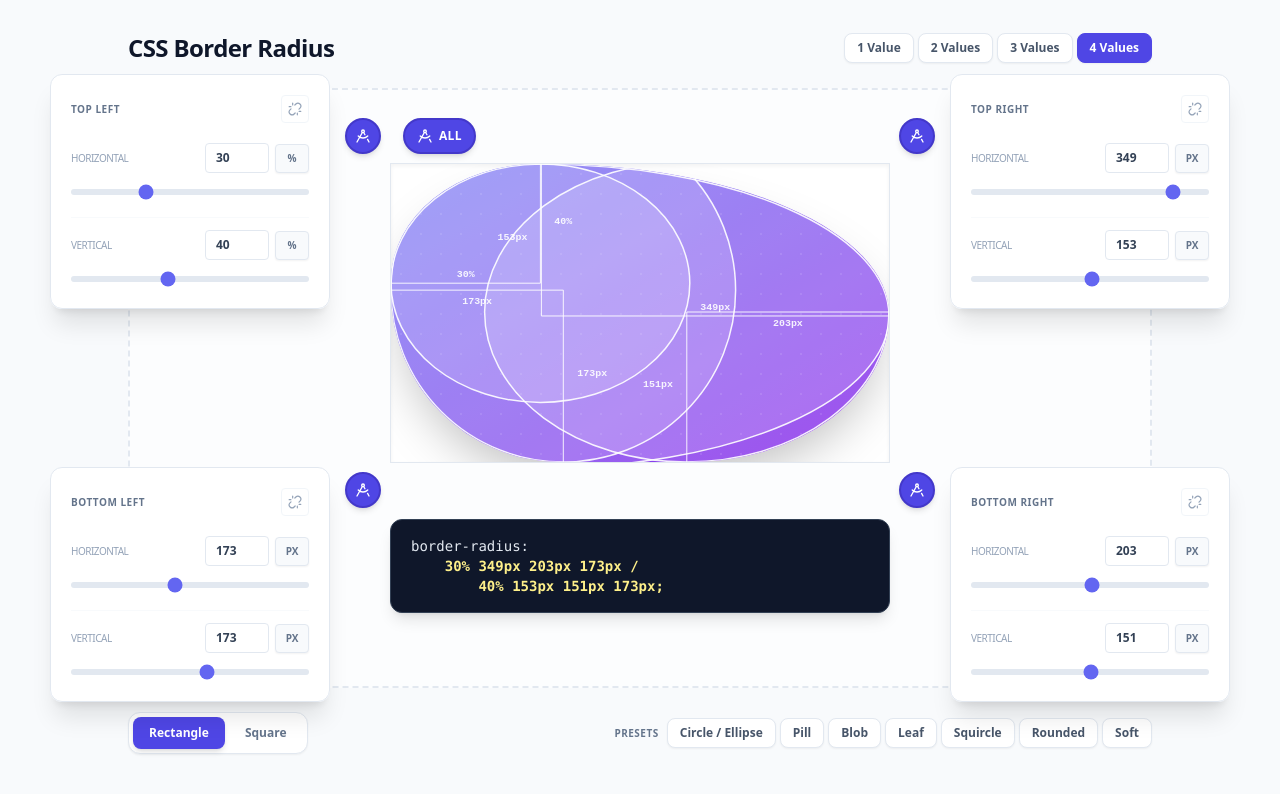
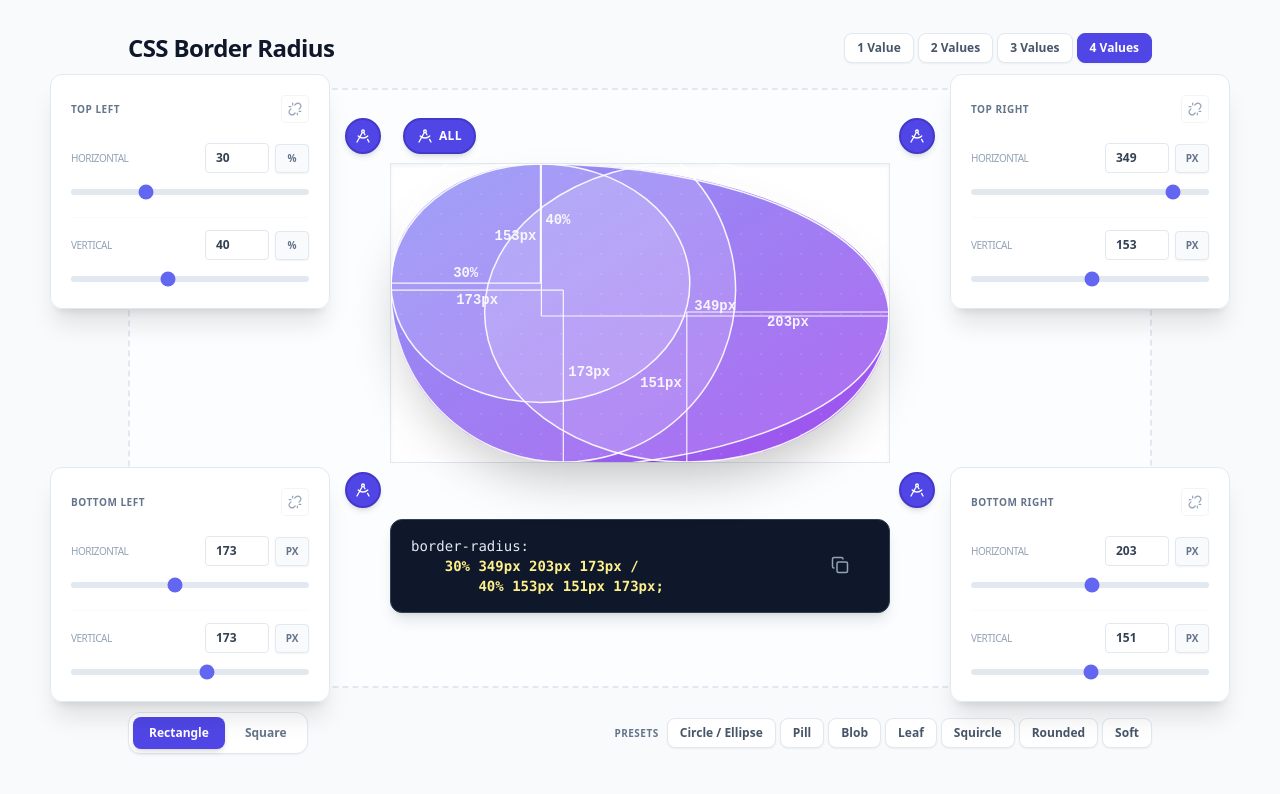
Before and after one commit to shrfrn/border-radius-playground, a React (Vite) app: page / in a window 1280 px wide. Shown: the top 794 px of the page. Built offline with nearby package versions, Linux system fonts and the light colour scheme.

Commit message:
Add overlay

```diff
--- a/src/App.jsx
+++ b/src/App.jsx
@@ -1,5 +1,5 @@
 import React, { useState, useCallback, useEffect } from 'react'
-import { Link as LinkIcon, Unlink, DraftingCompass } from 'lucide-react'
+import { Link as LinkIcon, Unlink, DraftingCompass, Copy } from 'lucide-react'
 
 // --- Sub-components moved outside to prevent remounting/focus loss ---
 
@@ -161,7 +161,15 @@ function getDisplayRadii(radiiPx, radiiPct, units) {
 	return out
 }
 
+const OVERLAY_ACCENT = '#00e5ff'
+const OVERLAY_DEFAULT_STROKE = 'rgba(255,255,255,0.9)'
+const OVERLAY_DEFAULT_FILL = 'rgba(255,255,255,0.15)'
+const RADII_FONT_SIZE = 14
+const DIM_TICK = 6
+const DIM_LINE_GAP = 32 // gap in line for centered text
+
 function CornerRadiiOverlay({ width, height, radii, units, visibleCorners = { tl: true, tr: true, br: true, bl: true } }) {
+	const [hoveredCorner, setHoveredCorner] = useState(null)
 	const toPx = (val, unit, dim) => (unit === '%' ? (val / 100) * dim : val)
 	const isSquare = width === height
 	const getCornerData = c => {
@@ -175,9 +183,7 @@ function CornerRadiiOverlay({ width, height, radii, units, visibleCorners = { tl
 		return { hPx, vPx, hLabel, vLabel, showBothRadii: sameVal && !isSquare }
 	}
 
-	const strokeColor = 'rgba(255,255,255,0.9)'
-	const fillColor = 'rgba(255,255,255,0.15)'
-	const vLabelGap = 14 // fixed gap between vertical radius line and label (edge-to-edge)
+	const vLabelGap = 5
 
 	const cornerConfig = [
 		{ c: 'tl', cx: d => d.hPx, cy: d => d.vPx, hLine: d => ({ x1: d.hPx, y1: d.vPx, x2: 0, y2: d.vPx }), vLine: d => ({ x1: d.hPx, y1: d.vPx, x2: d.hPx, y2: 0 }), hLabel: d => ({ x: d.hPx / 2, y: d.vPx - 6 }), vLabel: d => ({ x: d.hPx + vLabelGap, y: d.vPx / 2, anchor: 'start' }) },
@@ -186,8 +192,75 @@ function CornerRadiiOverlay({ width, height, radii, units, visibleCorners = { tl
 		{ c: 'bl', cx: d => d.hPx, cy: d => height - d.vPx, hLine: d => ({ x1: d.hPx, y1: height - d.vPx, x2: 0, y2: height - d.vPx }), vLine: d => ({ x1: d.hPx, y1: height - d.vPx, x2: d.hPx, y2: height }), hLabel: d => ({ x: d.hPx / 2, y: height - d.vPx + 14 }), vLabel: d => ({ x: d.hPx + vLabelGap, y: height - d.vPx / 2, anchor: 'start' }) },
 	]
 
+	function getDimSidesForCorner(c) {
+		const u = units[c] ?? ['px', 'px']
+		const widthLabel = u[0] === '%' ? '100%' : `${width}px`
+		const heightLabel = u[1] === '%' ? '100%' : `${height}px`
+		const edgeOffset = 8
+		return {
+			tl: [
+				{ type: 'top', x1: 0, y: edgeOffset, x2: width, tickDy: DIM_TICK, cx: width / 2, label: widthLabel },
+				{ type: 'left', y1: 0, x: edgeOffset, y2: height, tickDx: DIM_TICK, cy: height / 2, label: heightLabel, textX: edgeOffset, textAnchor: 'middle' },
+			],
+			tr: [
+				{ type: 'top', x1: 0, y: edgeOffset, x2: width, tickDy: DIM_TICK, cx: width / 2, label: widthLabel },
+				{ type: 'right', y1: 0, x: width - edgeOffset, y2: height, tickDx: -DIM_TICK, cy: height / 2, label: heightLabel, textX: width - edgeOffset, textAnchor: 'middle' },
+			],
+			br: [
+				{ type: 'bottom', x1: 0, y: height - edgeOffset, x2: width, tickDy: -DIM_TICK, cx: width / 2, label: widthLabel },
+				{ type: 'right', y1: 0, x: width - edgeOffset, y2: height, tickDx: -DIM_TICK, cy: height / 2, label: heightLabel, textX: width - edgeOffset, textAnchor: 'middle' },
+			],
+			bl: [
+				{ type: 'bottom', x1: 0, y: height - edgeOffset, x2: width, tickDy: -DIM_TICK, cx: width / 2, label: widthLabel },
+				{ type: 'left', y1: 0, x: edgeOffset, y2: height, tickDx: DIM_TICK, cy: height / 2, label: heightLabel, textX: edgeOffset, textAnchor: 'middle' },
+			],
+		}[c]
+	}
+
+	function renderSideDimension(side) {
+		const stroke = OVERLAY_ACCENT
+		const isHoriz = side.type === 'top' || side.type === 'bottom'
+		const half = DIM_LINE_GAP / 2
+		if (isHoriz) {
 			return (
-		<svg className="absolute inset-0 w-full h-full pointer-events-none" viewBox={`0 0 ${width} ${height}`} preserveAspectRatio="none">
+				<g key={side.type}>
+					<line x1={side.x1} y1={side.y} x2={side.cx - half} y2={side.y} stroke={stroke} strokeWidth={1.2} />
+					<line x1={side.cx + half} y1={side.y} x2={side.x2} y2={side.y} stroke={stroke} strokeWidth={1.2} />
+					<line x1={side.x1} y1={side.y} x2={side.x1} y2={side.y + side.tickDy} stroke={stroke} strokeWidth={1.2} />
+					<line x1={side.x2} y1={side.y} x2={side.x2} y2={side.y + side.tickDy} stroke={stroke} strokeWidth={1.2} />
+					<text x={side.cx} y={side.y} dy="0.35em" textAnchor="middle" fill={stroke} fontSize={11} fontFamily="monospace" fontWeight="bold">{side.label}</text>
+				</g>
+			)
+		}
+		return (
+			<g key={side.type}>
+				<line x1={side.x} y1={side.y1} x2={side.x} y2={side.cy - half} stroke={stroke} strokeWidth={1.2} />
+				<line x1={side.x} y1={side.cy + half} x2={side.x} y2={side.y2} stroke={stroke} strokeWidth={1.2} />
+				<line x1={side.x} y1={side.y1} x2={side.x + side.tickDx} y2={side.y1} stroke={stroke} strokeWidth={1.2} />
+				<line x1={side.x} y1={side.y2} x2={side.x + side.tickDx} y2={side.y2} stroke={stroke} strokeWidth={1.2} />
+				<text
+					x={side.textX ?? side.x}
+					y={side.cy}
+					dy="0.35em"
+					textAnchor={side.textAnchor ?? 'middle'}
+					fill={stroke}
+					fontSize={11}
+					fontFamily="monospace"
+					fontWeight="bold"
+					transform={`rotate(-90 ${side.textX ?? side.x} ${side.cy})`}
+				>
+					{side.label}
+				</text>
+			</g>
+		)
+	}
+
+	return (
+		<svg className="absolute inset-0 w-full h-full" style={{ pointerEvents: 'none' }} viewBox={`0 0 ${width} ${height}`} preserveAspectRatio="none">
+			{/* Side dimensions on hover – pointer-events wrapper so only corners receive hover */}
+			<g style={{ pointerEvents: 'none', opacity: hoveredCorner ? 1 : 0, transition: 'opacity 0.2s ease-out' }}>
+				{hoveredCorner && getDimSidesForCorner(hoveredCorner)?.map(renderSideDimension)}
+			</g>
 			{cornerConfig.map(({ c, cx, cy, hLine, vLine, hLabel, vLabel }) => {
 				if (!visibleCorners[c]) return null
 				const d = getCornerData(c)
@@ -196,19 +269,27 @@ function CornerRadiiOverlay({ width, height, radii, units, visibleCorners = { tl
 				const vl = vLine(d)
 				const hPos = hLabel(d)
 				const vPos = vLabel(d)
+				const isHovered = hoveredCorner === c
+				const strokeColor = isHovered ? OVERLAY_ACCENT : OVERLAY_DEFAULT_STROKE
+				const fillColor = isHovered ? 'rgba(0,229,255,0.12)' : OVERLAY_DEFAULT_FILL
 				return (
-					<g key={c}>
+					<g
+						key={c}
+						style={{ pointerEvents: 'auto', cursor: 'pointer' }}
+						onMouseEnter={() => setHoveredCorner(c)}
+						onMouseLeave={() => setHoveredCorner(null)}
+					>
 						<ellipse cx={cx(d)} cy={cy(d)} rx={d.hPx} ry={d.vPx} fill={fillColor} stroke={strokeColor} strokeWidth={1.5} />
 						{d.hPx > 0 && (d.showBothRadii || d.hPx !== d.vPx) && (
 							<>
-								<line x1={hl.x1} y1={hl.y1} x2={hl.x2} y2={hl.y2} stroke={strokeColor} strokeWidth={1} />
-								<text x={hPos.x} y={hPos.y} textAnchor="middle" fill={strokeColor} fontSize={10} fontFamily="monospace" fontWeight="bold">{d.hLabel}</text>
+								<line x1={hl.x1} y1={hl.y1} x2={hl.x2} y2={hl.y2} stroke={strokeColor} strokeWidth={1.2} />
+								<text x={hPos.x} y={hPos.y} textAnchor="middle" fill={strokeColor} fontSize={RADII_FONT_SIZE} fontFamily="monospace" fontWeight="bold">{d.hLabel}</text>
 							</>
 						)}
 						{d.vPx > 0 && (d.showBothRadii || d.hPx !== d.vPx || isSquare) && (
 							<>
-								<line x1={vl.x1} y1={vl.y1} x2={vl.x2} y2={vl.y2} stroke={strokeColor} strokeWidth={1} />
-								<text x={vPos.x} y={vPos.y} textAnchor={vPos.anchor ?? 'middle'} fill={strokeColor} fontSize={10} fontFamily="monospace" fontWeight="bold">{d.vLabel}</text>
+								<line x1={vl.x1} y1={vl.y1} x2={vl.x2} y2={vl.y2} stroke={strokeColor} strokeWidth={1.2} />
+								<text x={vPos.x} y={vPos.y} textAnchor={vPos.anchor ?? 'middle'} fill={strokeColor} fontSize={RADII_FONT_SIZE} fontFamily="monospace" fontWeight="bold">{d.vLabel}</text>
 							</>
 						)}
 					</g>
@@ -218,31 +299,80 @@ function CornerRadiiOverlay({ width, height, radii, units, visibleCorners = { tl
 	)
 }
 
+function getCssSnippetText(borderRadiusString) {
+	const hasSlash = borderRadiusString.includes(' / ')
+	const parts = hasSlash ? borderRadiusString.split(' / ') : null
+	const valueCount = hasSlash ? 0 : borderRadiusString.trim().split(/\s+/).length
+	const isSinglePair = hasSlash && parts?.length === 2 && !parts[0].trim().includes(' ') && !parts[1].trim().includes(' ')
+	const isTwoPairs = hasSlash && parts?.length === 2 && parts[0].trim().split(/\s+/).length === 2 && parts[1].trim().split(/\s+/).length === 2
+	if (valueCount === 1 || valueCount === 2) return `border-radius: ${borderRadiusString};`
+	if (isSinglePair || isTwoPairs || valueCount === 3) return `border-radius:\n    ${borderRadiusString};`
+	if (parts?.length === 2) return `border-radius:\n    ${parts[0]} / \n        ${parts[1]};`
+	return `border-radius: ${borderRadiusString};`
+}
+
 function CssRuleDisplay({ borderRadiusString }) {
 	const hasSlash = borderRadiusString.includes(' / ')
 	const parts = hasSlash ? borderRadiusString.split(' / ') : null
 	const valueCount = hasSlash ? 0 : borderRadiusString.trim().split(/\s+/).length
+	const isSinglePair = hasSlash && parts?.length === 2 && !parts[0].trim().includes(' ') && !parts[1].trim().includes(' ')
+	const isTwoPairs = hasSlash && parts?.length === 2 && parts[0].trim().split(/\s+/).length === 2 && parts[1].trim().split(/\s+/).length === 2
+
+	const onCopy = () => navigator.clipboard.writeText(getCssSnippetText(borderRadiusString))
+
+	const copyButton = (
+		<button
+			type="button"
+			onClick={onCopy}
+			className="absolute top-3 right-3 p-2 rounded-lg text-slate-400 hover:text-white hover:bg-slate-700 transition-colors focus:outline-none focus:ring-2 focus:ring-indigo-500 focus:ring-offset-2 focus:ring-offset-slate-900"
+			title="Copy CSS"
+			aria-label="Copy CSS"
+		>
+			<Copy size={18} />
+		</button>
+	)
 
 	if (valueCount === 1 || valueCount === 2) {
 		return (
+			<div className="relative pr-12">
+				{copyButton}
 				<p className="font-mono text-xs md:text-sm leading-relaxed break-words text-left">
 					<span className="text-slate-200">border-radius: </span>
 					<span className="text-yellow-200 font-bold">{borderRadiusString};</span>
 				</p>
+			</div>
+		)
+	}
+
+	if (isSinglePair || isTwoPairs) {
+		return (
+			<div className="relative pr-12">
+				{copyButton}
+				<p className="font-mono text-xs md:text-sm leading-relaxed break-words text-left whitespace-pre">
+					<span className="text-slate-200">border-radius:</span>
+					{'\n'}
+					<span className="text-yellow-200 font-bold">{'    '}{borderRadiusString};</span>
+				</p>
+			</div>
 		)
 	}
 
 	if (valueCount === 3) {
 		return (
+			<div className="relative pr-12">
+				{copyButton}
 				<p className="font-mono text-xs md:text-sm leading-relaxed break-words text-left whitespace-pre">
 					<span className="text-slate-200">border-radius:</span>
 					{'\n'}
 					<span className="text-yellow-200 font-bold">{'    '}{borderRadiusString};</span>
 				</p>
+			</div>
 		)
 	}
 
 	return (
+		<div className="relative pr-12">
+			{copyButton}
 			<p className="font-mono text-xs md:text-sm leading-relaxed break-words text-left whitespace-pre">
 				<span className="text-slate-200">border-radius:</span>
 				{'\n'}
@@ -256,6 +386,7 @@ function CssRuleDisplay({ borderRadiusString }) {
 					<span className="text-yellow-200 font-bold">{'    '}{borderRadiusString};</span>
 				)}
 			</p>
+		</div>
 	)
 }
 
@@ -450,9 +581,9 @@ function App() {
 
 				<div className={`flex flex-col items-center gap-0 transition-all duration-300 ease-out ${shape === 'square' ? 'w-[320px]' : 'w-[500px]'}`}>
 					<div className={`relative transition-all duration-300 ease-out ${shape === 'square' ? 'w-[320px] h-[320px]' : 'w-[500px] h-[300px]'}`}>
-						<div className={`absolute inset-0 border border-slate-200 flex items-center justify-center bg-white shadow-inner overflow-hidden rounded-none ${shape === 'square' ? 'w-[320px] h-[320px]' : 'w-[500px] h-[300px]'}`}>
+						<div className={`absolute inset-0 border border-slate-200 flex items-center justify-center bg-white shadow-inner overflow-visible rounded-none ${shape === 'square' ? 'w-[320px] h-[320px]' : 'w-[500px] h-[300px]'}`}>
 							<div
-								className="w-full h-full bg-gradient-to-br from-indigo-500 to-purple-600 shadow-2xl transition-all duration-300 ease-out relative overflow-hidden"
+								className="w-full h-full bg-gradient-to-br from-indigo-500 to-purple-600 shadow-2xl transition-all duration-300 ease-out relative overflow-visible"
 								style={{ borderRadius: borderRadiusString }}
 							>
 								<div className="absolute inset-0 opacity-10 pointer-events-none" style={{ backgroundImage: 'radial-gradient(circle, white 1px, transparent 1px)', backgroundSize: '20px 20px' }}></div>
```
Lines whose indentation alone changed are shown as unchanged.
